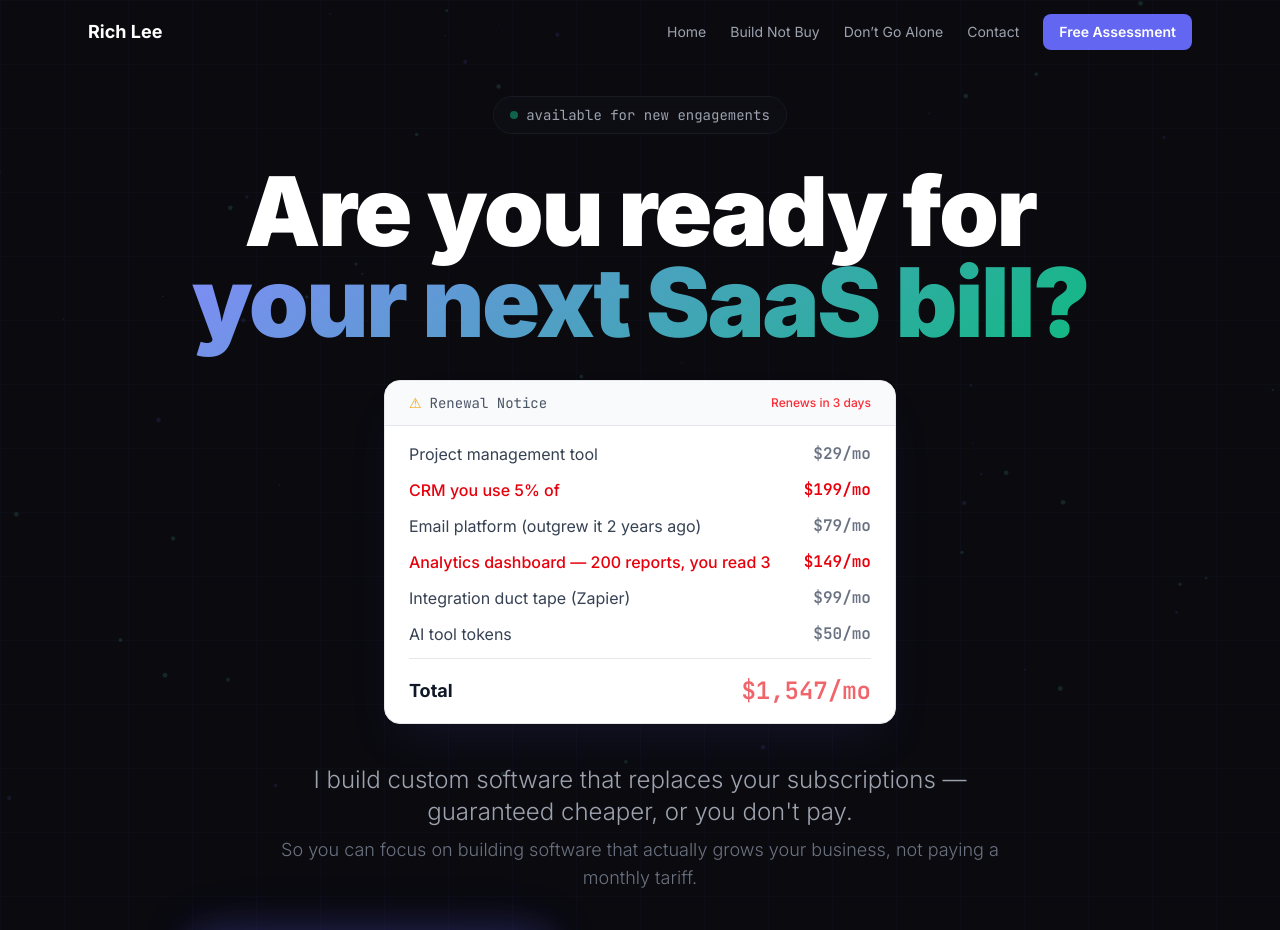
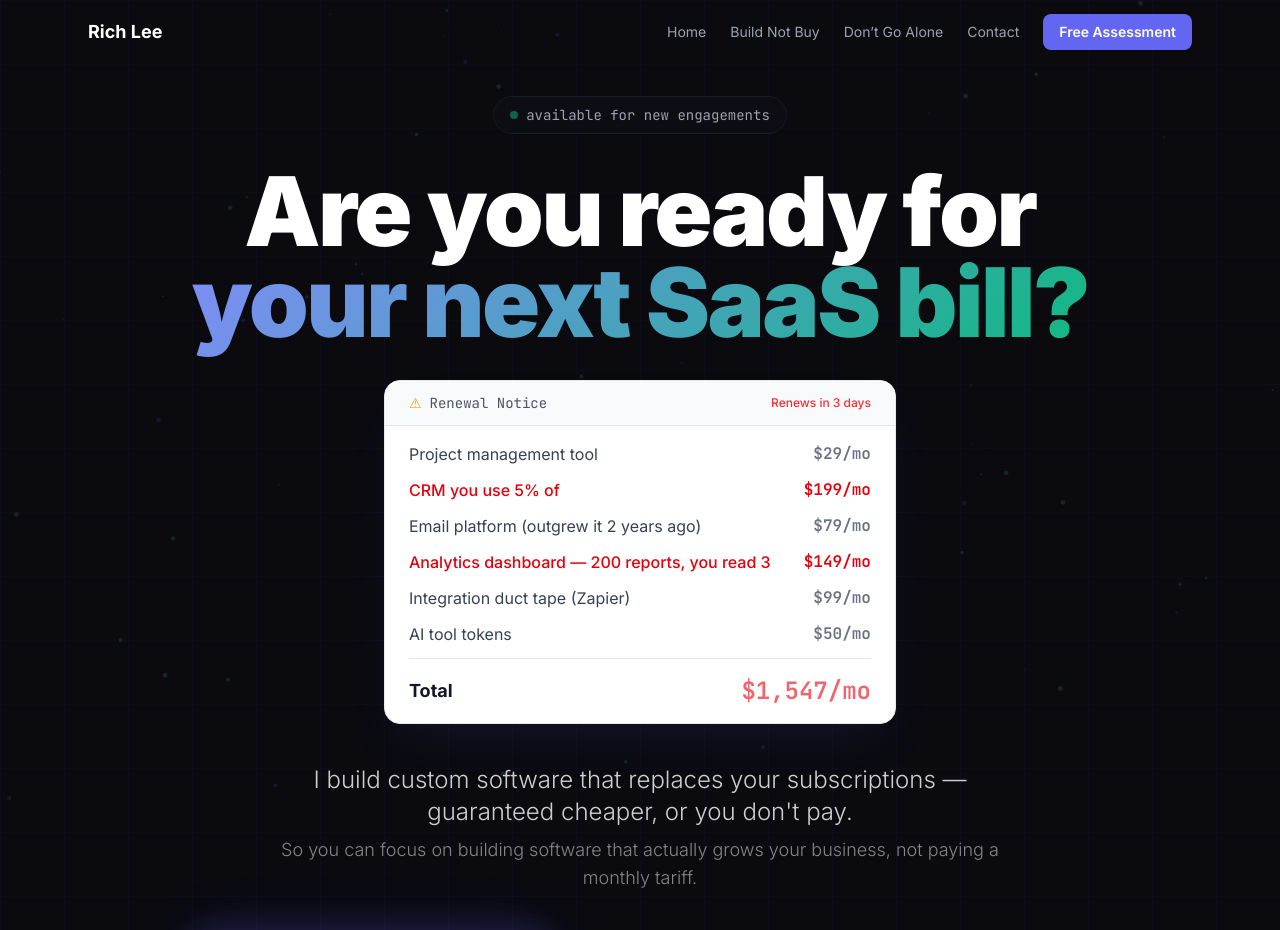
Before and after one commit to Strategies-Over-Stress/lee.ai, a Next.js app in the folder apps/web/: page / in a window 1280 px wide. Shown: the top 930 px of the page. Built offline with nearby package versions, Linux system fonts and the light colour scheme.

Commit message:
Brighten hero subheadline text (white/80 + white/50)
Co-Authored-By: Claude Opus 4.6 (1M context) <noreply@anthropic.com>

```diff
--- a/apps/web/src/components/Hero.tsx
+++ b/apps/web/src/components/Hero.tsx
@@ -42,12 +42,12 @@ export default function Hero() {
           initial={{ opacity: 0 }}
           animate={{ opacity: 1 }}
           transition={{ duration: 0.8, delay: 1.2 }}
-          className="text-xl sm:text-2xl text-text-secondary font-light mb-10 max-w-3xl mx-auto"
+          className="text-xl sm:text-2xl text-white/80 font-light mb-10 max-w-3xl mx-auto"
         >
           I build custom software that replaces your subscriptions &mdash;
           guaranteed cheaper, or you don&apos;t pay.
           <br />
-          <span className="text-lg text-text-muted mt-2 block">
+          <span className="text-lg text-white/50 mt-2 block">
             So you can focus on building software that actually grows your business, not paying a monthly tariff.
           </span>
         </motion.p>
```
